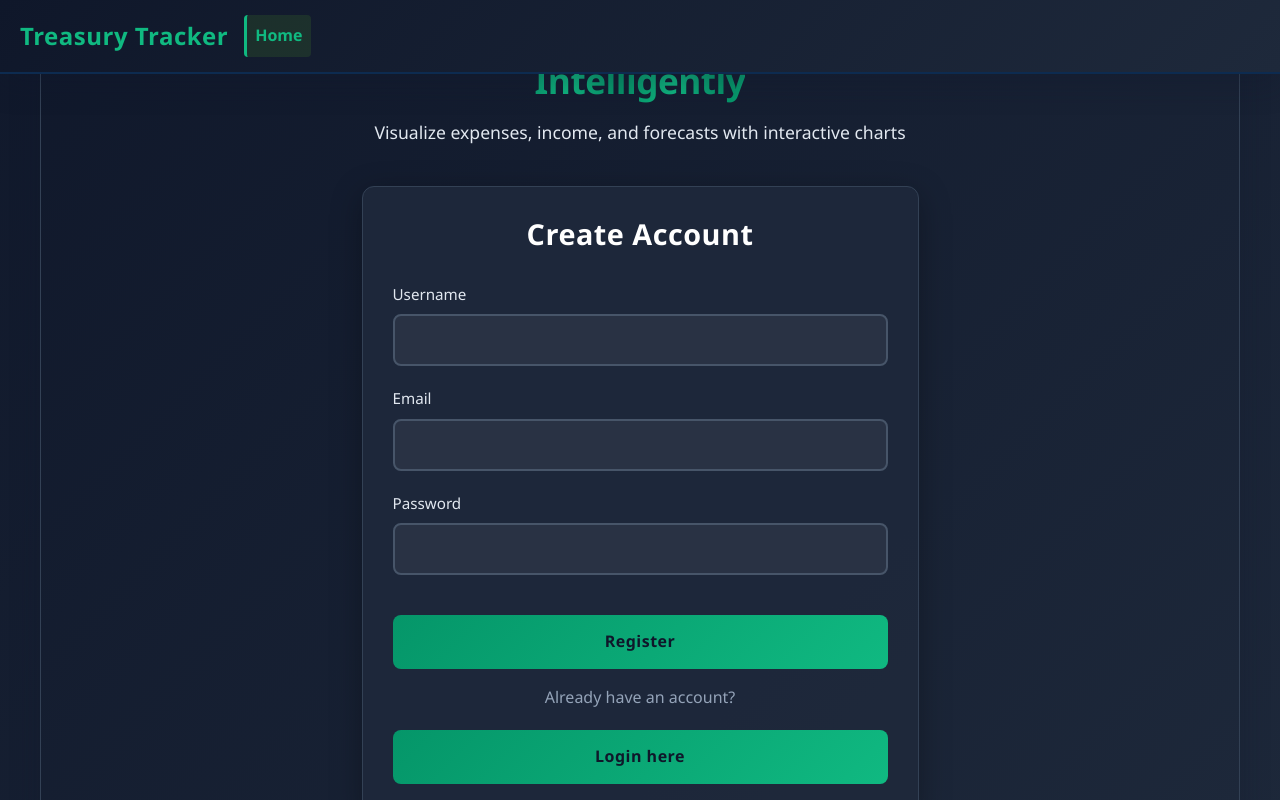
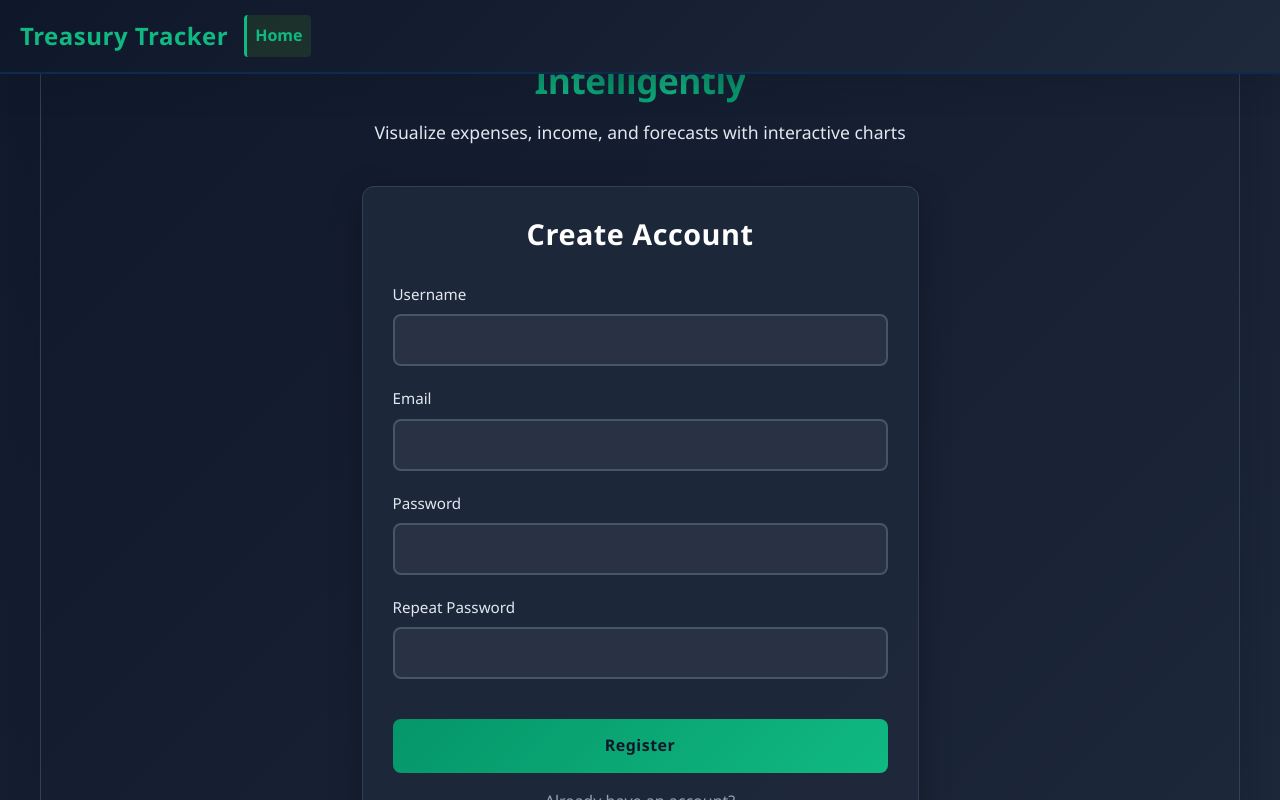
Before and after one commit to MarcosRamaR/treasurytracker, a React (Vite) app in the folder frontend/: page / in a window 1280 px wide. Both pictures are taken after a click on the button "Register". Shown: the part 232-1032 px from the top of the page. Built offline with nearby package versions, Linux system fonts and the light colour scheme.

Commit message:
Added field to repeat password, if dont match, dont send the register to the back

```diff
--- a/frontend/src/components/RegisterForm.jsx
+++ b/frontend/src/components/RegisterForm.jsx
@@ -6,11 +6,13 @@ export function RegisterForm({onSubmit, onSwitchToLogin}) {
     const [formData, setFormData] = useState({
         userName: '',
         email: '',
-        password: ''
+        password: '',
+        password2: ''
     })
 
     const [errors, setErrors] = useState({})
     const [isLoading, setIsLoading] = useState(false)
+
 
 
     const handleChange = (e) => {
@@ -27,11 +29,16 @@ export function RegisterForm({onSubmit, onSwitchToLogin}) {
         setErrors({})
 
         try{
+            if (formData.password !== formData.password2) {
+            setErrors({ error: 'Passwords do not match' })
+            setIsLoading(false)
+            return
+            }
             const result = await authService.register(formData)
             console.log('Resultado del registro:', result)
             if(result.id && result.email && result.userName){
                 setFormData({userName:'',email:'', password: ''})
-                setErrors({success: 'Account created. Redirecting to login'})
+                setErrors({success: 'Account created.'})
 
                 setTimeout(() => {
                 if(onSubmit){
@@ -40,6 +47,11 @@ export function RegisterForm({onSubmit, onSwitchToLogin}) {
                 },2500)
 
             }else{
+                if(formData.password2 !== formData.password){
+                    setErrors({error: 'Passwords do not match'})
+                    setIsLoading(false)
+                    return
+                }
                 setErrors(result)
             }
         }catch(error){
@@ -97,6 +109,18 @@ export function RegisterForm({onSubmit, onSwitchToLogin}) {
                             onFocus={(e) => e.target.removeAttribute('readonly')}
                             required
                         />
+                        <label htmlFor="password2" className='label-text'>Repeat Password</label>
+                        <input
+                            type="password"
+                            className="form-control"
+                            id="password2"
+                            name="password2"
+                            value={formData.password2}
+                            onChange={handleChange}
+                            readOnly
+                            onFocus={(e) => e.target.removeAttribute('readonly')}
+                            required
+                        />
                     </div>
                     {errors.success && (
                         <div className="alert alert-success">{errors.success}</div>)}
```
